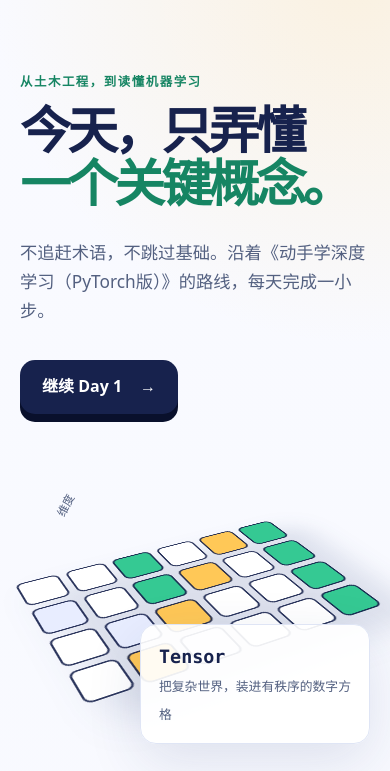
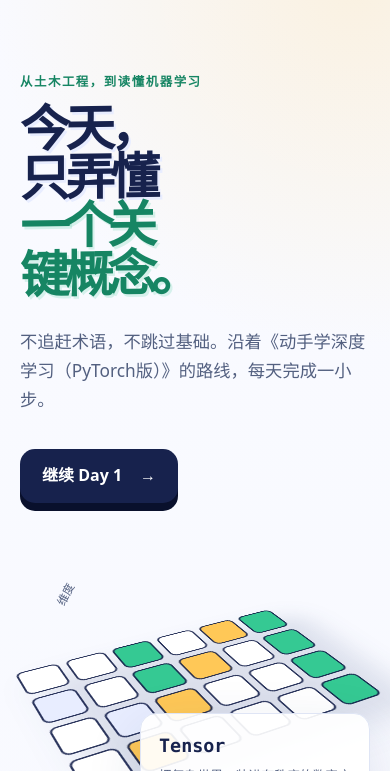
Before and after one commit to Ali123ling/Ling, a website: page index.html in a window 390 px wide. Shown: the part 73-844 px from the top of the page. Drawn offline with Linux system fonts and the light colour scheme.

Commit message:
Refine home typography

```diff
--- a/css/style.css
+++ b/css/style.css
@@ -1,4 +1,5 @@
 :root {
+  --font-ui: system-ui, sans-serif;
   --ink: #17224d;
   --ink-soft: #536080;
   --paper: #f7f9ff;
@@ -22,7 +23,7 @@ body {
   background:
     radial-gradient(circle at 92% 2%, rgba(255, 200, 87, .18), transparent 23rem),
     linear-gradient(180deg, #f9faff 0%, var(--paper) 100%);
-  font-family: "Microsoft YaHei UI", "PingFang SC", system-ui, sans-serif;
+  font-family: var(--font-ui);
   line-height: 1.7;
   min-height: 100vh;
 }
@@ -52,8 +53,9 @@ main { max-width: 1180px; margin: auto; padding: 36px 32px 80px; }
 .hero { min-height: 520px; display: grid; grid-template-columns: 1.08fr .92fr; align-items: center; gap: 72px; }
 .eyebrow { margin: 0 0 12px; color: var(--mint-dark); font-weight: 800; font-size: .78rem; letter-spacing: .12em; text-transform: uppercase; }
 h1, h2, h3, p { overflow-wrap: anywhere; }
-h1 { margin: 0; font-size: clamp(3rem, 6vw, 5.7rem); line-height: 1.04; letter-spacing: -.07em; font-weight: 900; }
-h1 em { color: var(--mint-dark); font-style: normal; }
+h1 { margin: 0; font-family: var(--font-ui); font-size: clamp(3.25rem, 6.2vw, 6.2rem); line-height: .98; letter-spacing: -.095em; font-weight: 900; text-wrap: balance; }
+h1 em { display: inline-block; color: var(--mint-dark); font-style: normal; letter-spacing: -.12em; text-shadow: .045em .055em 0 rgba(53, 201, 147, .18); }
+.hero h1 { max-width: 9ch; text-shadow: .045em .055em 0 var(--blue-pale); transform: skewY(-1.2deg); transform-origin: left center; }
 .hero-intro { max-width: 590px; margin: 28px 0 34px; color: var(--ink-soft); font-size: 1.08rem; }
 .primary-button {
   display: inline-flex; align-items: center; justify-content: center; gap: 18px;
@@ -176,7 +178,8 @@ code { font-family: Consolas, "Courier New", monospace; font-size: .9em; }
   main { padding-top: 12px; }
   .hero { min-height: auto; grid-template-columns: 1fr; gap: 16px; }
   .hero-copy { padding-top: 36px; }
-  h1 { font-size: clamp(2.8rem, 13vw, 4.2rem); }
+  h1 { font-size: clamp(3.1rem, 10.8vw, 4rem); letter-spacing: -.09em; }
+  .hero h1 { max-width: 8.5ch; transform: skewY(-.8deg); }
   .tensor-visual { min-height: 330px; }
   .tensor-note { right: 0; bottom: 1rem; }
   .learning-section { margin-top: 36px; }
```
Also changed, not shown: dist/client/css/style.css.
